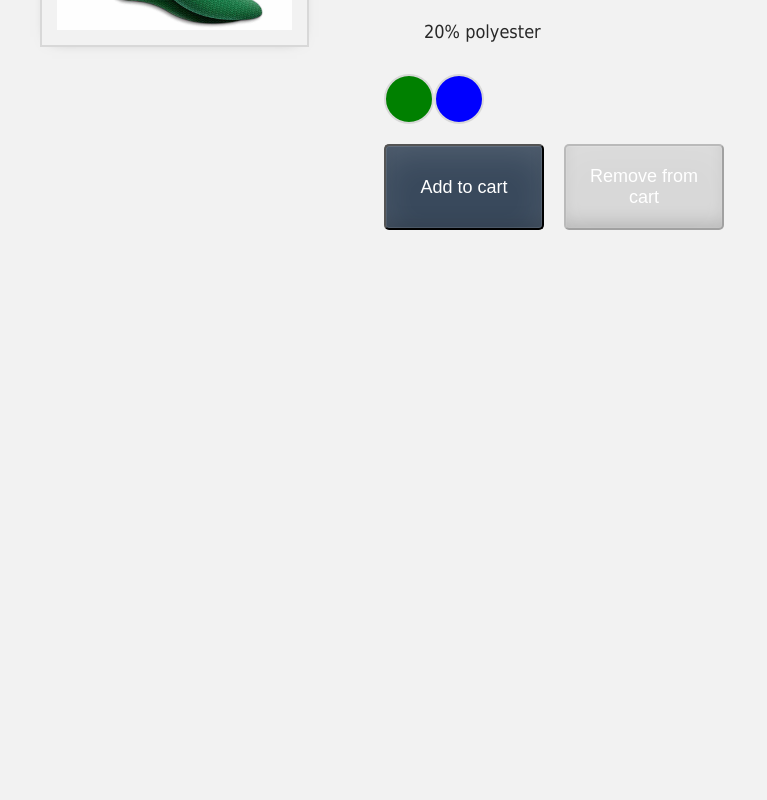
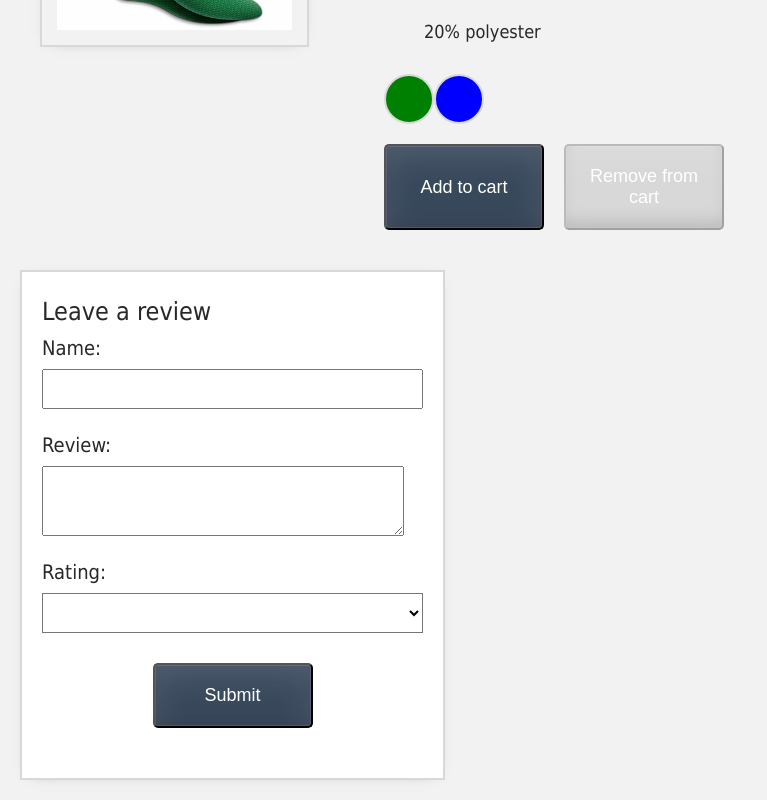
Before and after one commit to st2eve/vuejs-workshop, a Vue app: page / in a window 1280 px wide. Shown: the part 347-1147 px from the top of the page, without its empty margins (0-767 px from the left). Before the commit the page ends 800 px from the top, so only its background shows below. Built offline with nearby package versions, Linux system fonts and the light colour scheme.

Commit message:
ws almost ok

```diff
--- a/src/App.vue
+++ b/src/App.vue
@@ -1,21 +1,44 @@
 <!-- eslint-disable vue/require-v-for-key -->
 <!-- eslint-disable prettier/prettier -->
 <script>
-import ProductDisplay from './components/ProductDisplay.vue';
+import ProductDisplay from "./components/ProductDisplay.vue";
+import ReviewForm from "./components/ReviewForm.vue";
+import ReviewList from "./components/ReviewList.vue";
 
 export default {
   components: {
     ProductDisplay,
-  },
+    ReviewForm,
+    ReviewList
+},
   data() {
     return {
+      cart: 0,
       premium: false,
+      reviews: [],
+    };
+  },
+  methods: {
+    updateCart() {
+      this.cart += 1;
+    },
+    removeFromCart() {
+      this.cart -= 1;
+    },
+    addReview(review){
+      this.reviews.push(review)
     }
-  }
-}
-
+  },
+};
 </script>
 <template>
   <div class="nav-bar"></div>
-  <ProductDisplay :premium="premium" />
+  <ProductDisplay
+    :cart="cart"
+    :premium="premium"
+    @add-to-cart="updateCart"
+    @remove-from-cart="removeFromCart"
+  />
+  <ReviewList v-if="reviews.length" :reviews="reviews" />
+  <ReviewForm @review-submitted="addReview" />
 </template>
--- a/src/assets/main.css
+++ b/src/assets/main.css
@@ -9,8 +9,7 @@ body {
 
 #app {
   display: flex;
-  flex-wrap: wrap;
-  justify-content: space-around;
+  flex-direction: column;
 }
 
 .button {
@@ -78,8 +77,11 @@ img {
 
 input {
   width: 100%;
+  margin-bottom: 20px;
+}
+
+#name{
   height: 40px;
-  margin-bottom: 20px;
 }
 
 label {
@@ -130,7 +132,7 @@ p {
   flex-direction: column;
   width: 425px;
   padding: 20px;
-  margin: 40px;
+  margin: 20px;
   border: 2px solid #d8d8d8;
   background-color: white;
   -webkit-box-shadow: 0px 2px 15px -12px rgba(0, 0, 0, 0.57);
@@ -145,7 +147,7 @@ p {
   -webkit-box-shadow: 0px 2px 20px -12px rgba(0, 0, 0, 0.57);
   -moz-box-shadow: 0px 2px 20px -12px rgba(0, 0, 0, 0.57);
   box-shadow: 2px 20px -12px rgba(0, 0, 0, 0.57);
-  margin-left: 40px;
+  margin-left: 20px;
   border: 2px solid #d8d8d8;
 }
 
--- a/src/components/ProductDetails.vue
+++ b/src/components/ProductDetails.vue
@@ -2,7 +2,7 @@
     export default {
         props: {
             details: {
-                type: String,
+                type: Array,
             }
         },
     }
--- a/src/components/ProductDisplay.vue
+++ b/src/components/ProductDisplay.vue
@@ -6,11 +6,13 @@ export default {
             type: Boolean,
             required: true,
         },
+        cart: {
+            type: Number,
+        },
     },
     data() {
         return {
             brand: "Vue Mastery",
-            cart: 0,
             product: "socks",
             description: "Beautiful and soft touch socks",
             selectedVariant: 0,
@@ -23,7 +25,7 @@ export default {
                     id: 1,
                     color: "green",
                     image: "./src/assets/images/socks_green.jpg",
-                    quantity: 50,
+                    quantity: 15,
                 },
                 {
                     id: 2,
@@ -37,13 +39,13 @@ export default {
     methods: {
         addToCart() {
             if (this.variants[this.selectedVariant].quantity > 0) {
-                this.cart += 1;
+                this.$emit('add-to-cart');
                 this.variants[this.selectedVariant].quantity -= 1;
             }
         },
         removeToCart() {
             if (this.cart > 0) {
-                this.cart -= 1;
+                this.$emit('remove-from-cart');
                 this.variants[this.selectedVariant].quantity += 1;
             }
         },
@@ -89,7 +91,7 @@ export default {
         <div class="product-container">
         <div class="product-image">
             <a :href="url" target="_blank">
-                <img :src="image" :class="{ outOfStockImg: inventory == 0 }" />
+                <img :src="image" :class="{ outOfStockImg: !inStock }" />
             </a>
         </div>
         <div class="product-info">
--- /dev/null
+++ b/src/components/ReviewForm.vue
@@ -0,0 +1,51 @@
+<!-- eslint-disable vue/require-v-for-key -->
+<!-- eslint-disable prettier/prettier -->
+<script>
+export default {
+  data() {
+    return {
+        name: '',
+        review: '',
+        rating: null,
+    };
+  },
+  methods: {
+    onSubmit() {
+        if (this.name === '' || this.review === '' || this.rating === null){
+            alert('Review is incomplete. Please fill out every field')
+            return
+        }
+
+        let productReview = {
+            name: this.name,
+            review: this.review,
+            rating: this.rating,
+        }
+        this.$emit('review-submitted', productReview)
+        this.name = ''
+        this.review = ''
+        this.rating = null
+    }
+  }
+};
+</script>
+<template>
+    <form class="review-form" @submit.prevent="onSubmit">
+        <h3>Leave a review</h3>
+        <label for="name">Name:</label>
+        <input id="name" v-model="name">
+
+        <label for="review">Review:</label>
+        <textarea id="review" v-model="review"></textarea>
+
+        <label for="rating">Rating:</label>
+        <select id="rating" v-model.number="rating">
+            <option>5</option>
+            <option>4</option>
+            <option>3</option>
+            <option>2</option>
+            <option>1</option>
+        </select>
+        <input class="button" type="submit" value="Submit">
+  </form>
+</template>
--- /dev/null
+++ b/src/components/ReviewList.vue
@@ -0,0 +1,26 @@
+<!-- eslint-disable vue/require-v-for-key -->
+<!-- eslint-disable prettier/prettier -->
+<script>
+export default {
+  props: {
+    reviews: {
+        type: Array,
+        required: true,
+    }
+  }
+};
+</script>
+<template>
+    <div class="review-container">
+        <h3>
+            Reviews:
+        </h3>
+        <ul>
+            <li v-for="(review, index) in reviews" :key="index">
+                {{ review.name }} gave this {{ review.rating }} stars
+                <br/>
+                "{{ review.review }}"
+            </li>
+        </ul>
+    </div>
+</template>
```
